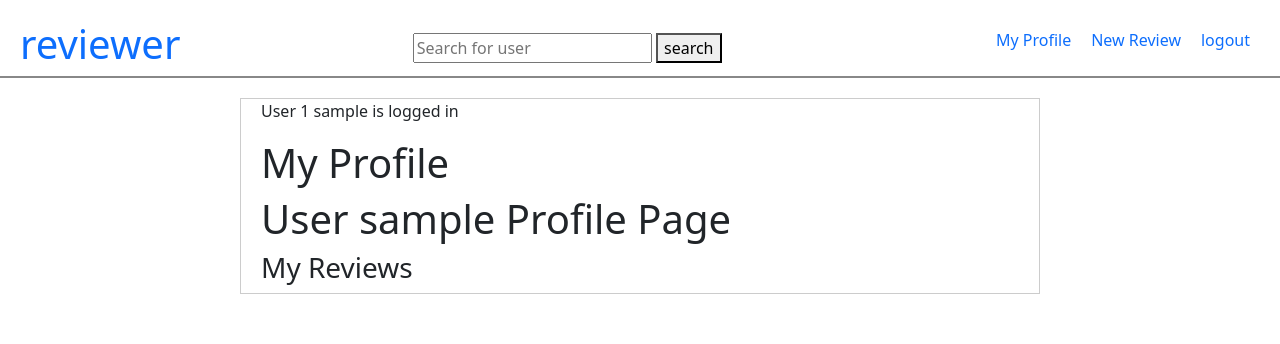
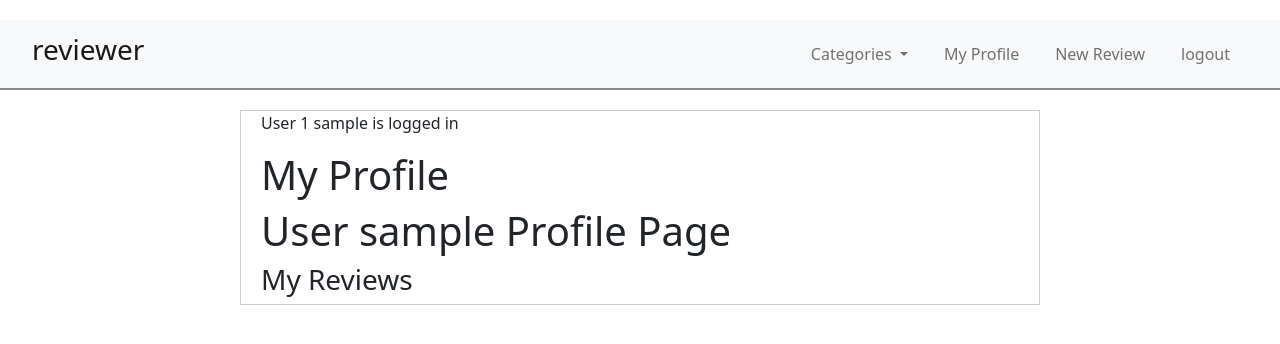
Before and after one commit to hire-blac/reviewersite, a Django app: page /profile in a window 1280 px wide. Shown: the top 344 px of the page. Run offline with Django 3.2, Linux system fonts and the light colour scheme; the visitor is signed in with stand-in values (Sample User, id 1); data that the repository does not hold is empty.

Commit message:
added bootstrap

```diff
--- a/ReviewerNG/settings.py
+++ b/ReviewerNG/settings.py
@@ -149,3 +149,7 @@ DATABASES['default'].update(db_from_env)
 STATICFILES_STORAGE = 'whitenoise.storage.CompressedManifestStaticFilesStorage'
 
 MEDIA_ROOT = os.path.join(BASE_DIR, 'static/images')
+
+STATICFILES_DIRS = [
+    os.path.join(BASE_DIR, 'static')
+]
--- a/reviewer/models.py
+++ b/reviewer/models.py
@@ -44,7 +44,7 @@ class Profile(models.Model):
     first_name = models.CharField(max_length=200, null=True)
     last_name = models.CharField(max_length=200, null=True)
     phone = models.CharField(max_length=200, null=True)
-    profile_pic = models.ImageField(null=True, blank=True)
+    profile_pic = models.ImageField(default="profile_pic.png", null=True, blank=True)
     followers = models.ManyToManyField(User, default=None, related_name="followers")
     date_created = models.DateTimeField(auto_now_add=True, null=True)
 
--- a/reviewer/templates/main/base.html
+++ b/reviewer/templates/main/base.html
@@ -14,20 +14,29 @@
 
 </head>
 <body>
-{% comment %}
-  <nav class="navbar navbar-expand-lg navbar-light bg-light">
+
+  <nav class="navbar navbar-expand-lg mb navbar-light bg-light">
     <div class="container-fluid">
-      <a class="navbar-brand" href="/">Homepage</a>
+      <a class="navbar-brand" href="/"><h3>reviewer</h3></a>
       <button class="navbar-toggler" type="button" data-bs-toggle="collapse" data-bs-target="#navbarNav" aria-controls="navbarNav" aria-expanded="false" aria-label="Toggle navigation">
         <span class="navbar-toggler-icon"></span>
       </button>
-      <div class="collapse navbar-collapse" id="navbarNav">
-        <ul class="navbar-nav">
-
+      <div class="collapse navbar-collapse justify-content-end" id="navbarNav">
+        <ul class="navbar-nav bg-light">
+          <li class="nav-item dropdown">
+            <a class="nav-link dropdown-toggle" href="#" id="navbarDropdown" role="button" data-bs-toggle="dropdown" aria-expanded="false">
+              Categories
+            </a>
+            <ul class="dropdown-menu" aria-labelledby="navbarDropdown">
+              <li><a class="dropdown-item" href="#">Category1</a></li>
+              <li><a class="dropdown-item" href="#">Category2</a></li>
+              <li><a class="dropdown-item" href="#">Category3</a></li>
+            </ul>
+          </li>
         {% if user.is_authenticated %}
 
           <li class="nav-item">
-            <a class="nav-link" href="/myreviews">My Reviews</a>
+            <a class="nav-link" href="/profile">My Profile</a>
           </li>
           <li class="nav-item">
             <a class="nav-link" href="/reviews/new">New Review</a>
@@ -38,9 +47,6 @@
 
         {% else %}
 
-          <li class="nav-item">
-            <a class="nav-link" href="/reviews">Reviews</a>
-          </li>
           <li class="nav-item">
             <a class="nav-link" href="/login">Login</a>
           </li>
@@ -53,37 +59,6 @@
         </ul>
       </div>
     </div>
-  </nav> {% endcomment %}
-
-  <nav>
-    <h1>
-      <a href="/">reviewer</a>
-    </h1>
-    <form action="/finduser" method='post'>
-      {% csrf_token %}
-      <input type="text" name="username" placeholder="Search for user">
-      <button type="submit">search</button>
-    </form>
-    <ul>
-      {% if user.is_authenticated %}
-        <li>
-          <a href="/profile">My Profile</a>
-        </li>
-        <li>
-          <a href="/reviews/new">New Review</a>
-        </li>
-        <li>
-          <a href="/logout">logout</a>
-        </li>
-      {% else %}
-        <li>
-          <a href="/login">Login</a>
-        </li>
-        <li>
-          <a href="/register">Sign up</a>
-        </li>
-      {% endif %}
-    </ul>
   </nav>
 
   <div class="content">
--- a/reviewer/templates/main/myprofile.html
+++ b/reviewer/templates/main/myprofile.html
@@ -5,6 +5,7 @@
 {% block content %}
   <h1>My Profile</h1>
   <h1>User {{profile.user.username}} Profile Page</h1>
+  {% comment %} <img src="{{profile.profile_pic.url}}" alt=""> {% endcomment %}
 
   <h3>My Reviews</h3>
 
```
Also changed, not shown: reviewer/migrations/0008_auto_20211211_0735.py (added), reviewer/static/images/profile_pic.png (added).
